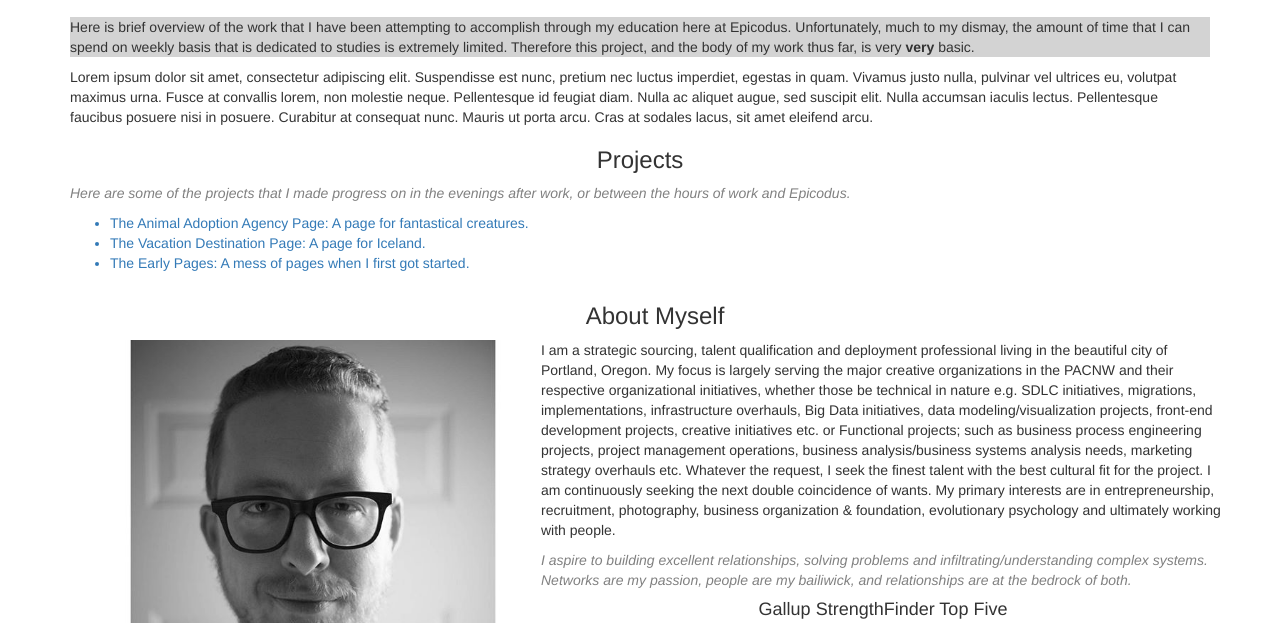
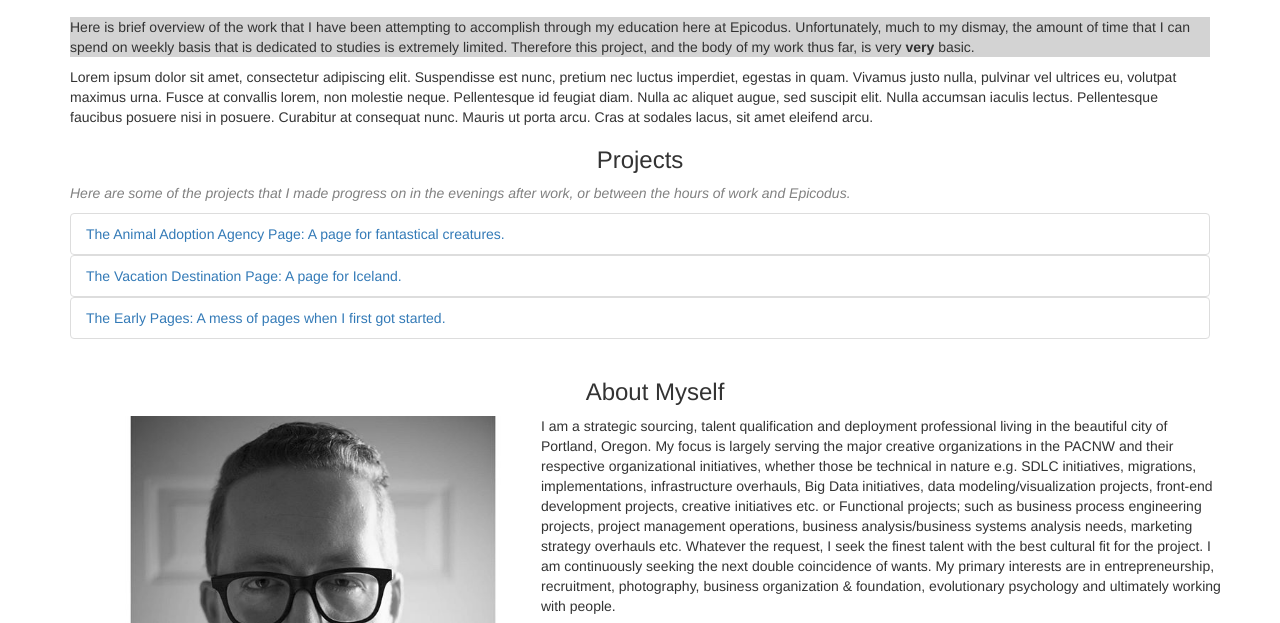
Before and after one commit to BadTactic/portfolio, a plain HTML site: page index.html in a window 1280 px wide. Shown: the part 109-732 px from the top of the page. Drawn offline with nearby package versions, Linux system fonts and the light colour scheme.

Commit message:
add button like feature to list.

```diff
--- a/index.html
+++ b/index.html
@@ -34,10 +34,10 @@
     </div>
   </p>
   <p>
-    <ul>
-        <a href="https://github.com/BadTactic/Bad_Project_1/blob/master/AnimalShelter.html"><li>The Animal Adoption Agency Page: A page for fantastical creatures.</li></a>
-        <a href="https://github.com/BadTactic/vacation_page.git"><li>The Vacation Destination Page: A page for Iceland.</li></a>
-        <a href="https://github.com/BadTactic/Epicodus_Website_1>"><li>The Early Pages: A mess of pages when I first got started.</li></a>
+    <ul class="list-group">
+        <a href="https://github.com/BadTactic/Bad_Project_1/blob/master/AnimalShelter.html"><li class="list-group-item">The Animal Adoption Agency Page: A page for fantastical creatures.</li></a>
+        <a href="https://github.com/BadTactic/vacation_page.git"><li class="list-group-item">The Vacation Destination Page: A page for Iceland.</li></a>
+        <a href="https://github.com/BadTactic/Epicodus_Website_1>"><li class="list-group-item">The Early Pages: A mess of pages when I first got started.</li></a>
     </ul>
   </p>
 <div class="container">
```
